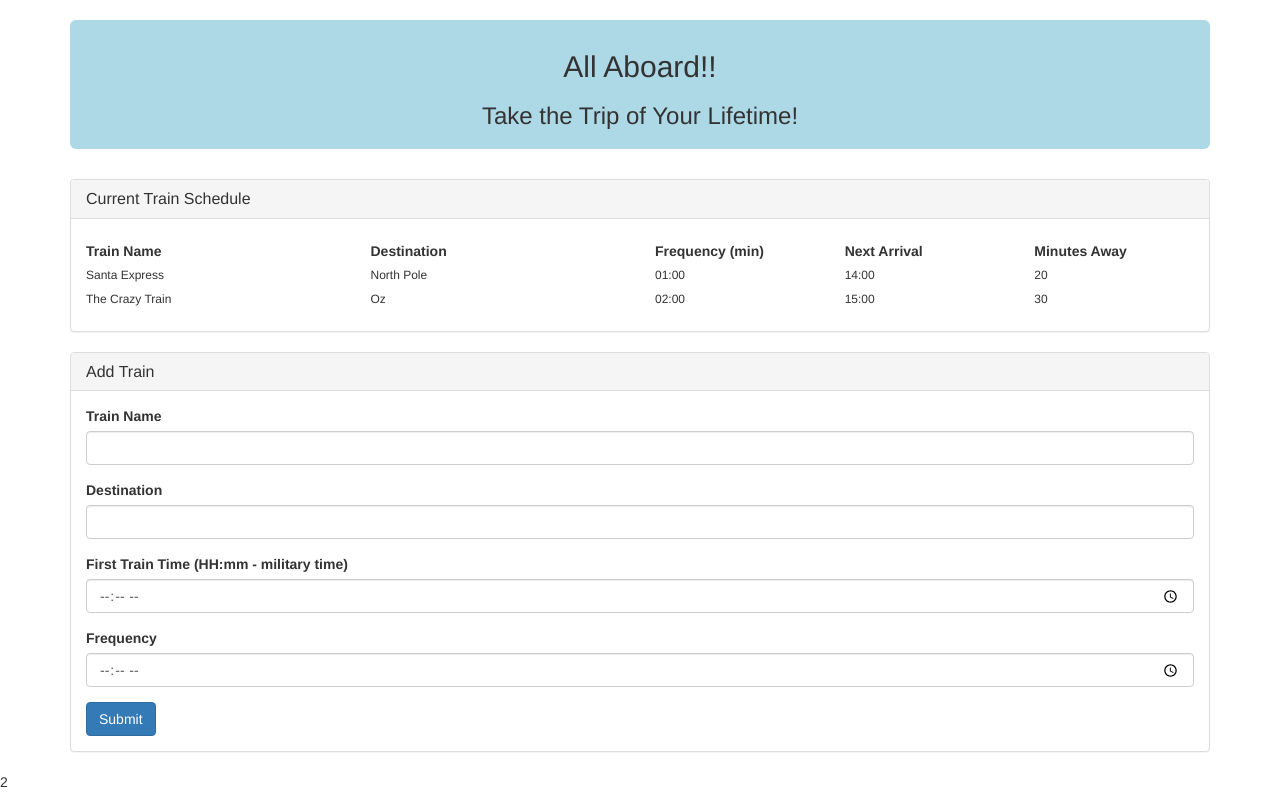
After one commit to ravitejavalluri/trainscheduler, a PHP site: page /index.1.html in a window 1280 px wide. The commit adds this page. Run offline with PHP 8.4, Linux system fonts and the light colour scheme; some libraries are stand-ins or nearby versions.

Commit message:
added function to update when child is added to db.  Need to fix it so that it gets all the children added before appending to the train schedule html.  Also need to fix the call to load all the data currently in the db.

```diff
--- a/assets/css/style.css
+++ b/assets/css/style.css
@@ -1,4 +1,5 @@
 .jumbotron {
 	padding: 10px;
 	background-color: lightblue;
+	/*color: white;*/
 }
--- a/assets/javascript/app.js
+++ b/assets/javascript/app.js
@@ -1,102 +1,18 @@
-var TrainScheduler = {
+// Steps to complete:
+/*
+1. Create Firebase link
+2. Get a snapshot of the current data and display the schedule
+3. Create button for adding new trains - then update the html + update the database
+4. Create a way to retrieve trains from the train database.
+5. Create a way to calculate the minutes away. Using difference between next arrival and current time. Then use moment.js formatting to set difference in months.
 
-  // Initial Values for a new train
-  trainName: "",
-  destination: "",
+*/
 
-  firstTrainTime: "00:00",
-  frequency: "00:00",
+// 1. Link to Firebase
+var trainData = new Firebase("https://sac-train-scheduler.firebaseio.com/");
 
-  // counter for views
-  viewCounter: 0,
-
-  displaySchedule: function(train, id){
-    // Create a div for each data value for the current train and append it to the schedule div
-    // Append the div in the appropriate column div, i.e. id="trainNameCol"
-    // Ex: <h6 id="trainName-1">Santa Express</h6>
-
-    // Train Name
-    var trainNameDiv = $("<h6>");
-
-    trainNameDiv.addClass("#trainName-" + id);
-    trainNameDiv.append(train.val().trainName);
-
-    $("#trainNameCol").append(trainNameDiv);
-
-    // Train Destination
-    var trainDestDiv = $("<h6>");
-
-    trainDestDiv.addClass("#destination-" + id);
-    trainDestDiv.append(train.val().destination);
-
-    $("#destinationCol").append(trainDestDiv);
-
-    // Train Frequency
-    var trainFreqDiv = $("<h6>");
-
-    trainFreqDiv.addClass("#frequency-" + id);
-    trainFreqDiv.append(train.val().frequency);
-
-    $("#frequencyCol").append(trainFreqDiv);
-
-    // Next Arrival
-    var nextArrivalDiv = $("<h6>");
-
-    nextArrivalDiv.addClass("#nextArrival-" + id);
-    nextArrivalDiv.append(train.val().nextArrival);
-
-    $("#nextArrivalCol").append(nextArrivalDiv);
-
-    // Minutes Away
-    var minutesAwayDiv = $("<h6>");
-
-    minutesAwayDiv.addClass("#nextArrival-" + id);
-    minutesAwayDiv.append(train.val().nextArrival + train.val().frequency);
-
-    $("#nextArrivalCol").append(minutesAwayDiv);
-  },
-
-  addTrain: function() {
-
-    // Get the input values
-    var trainName = $('#trainName').val().trim();
-    var destination = $('#destination').val().trim();
-    var trainTime = $('#trainTime').val().trim();
-    var frequency = $('#frequency').val().trim();
-
-    // Log the Train data
-    console.log(trainName);
-    console.log(destination);
-    console.log(trainTime);
-    console.log(frequency);
-
-    // Save the new price in Firebase
-    trainData.set({
-      trainName: trainName,
-      destination: destination,
-      trainTime: trainTime,
-      frequency: frequency
-    }, function(errorObject) {
-      if (errorObject) {
-        console.log('Synchronization failed');
-      } else {
-        console.log('Synchronization succeeded');
-      }
-    });
-
-    // Change the HTML to reflect the new train data
-//  $("#trainName").html(bidderName);
-//  $("#highestPrice").html("$" +  bidderPrice);
-  },
-};
-
-// ------------  FUNCTIONS  -------------------------------------------
-
-// Link to Firebase
-var trainData = new Firebase("https://sac-train-scheduler.firebaseio.com/");
-var trainCount = 0;
-
-// At the initial load, get a snapshot of the current data.
+// 2. At the initial load, get a snapshot of the current data.
+/*
 trainData.on("value", function(snapshot) {
 
   // If there are trains scheduled, then display each one in the schedule
@@ -104,32 +20,23 @@ trainData.on("value", function(snapshot) {
 
     snapshot.forEach(function(data) {
 
-      TrainScheduler.displaySchedule(data, trainCount++);
-
-/* Replace this with one call to displaySchedule with the data for
- * the current train retrieved from the database.  Pass the count
- * along so displaySchedule can create a unique id for the html where
- * the data will be displayed.
-
-    // Set the initial variables for highBidder equal to the stored values.
-    trainName = snapshot.val().trainName;
-    destination = snapshot.val().destination;
-    firstTrainTime = "00:00" // for now. later use moments.js to format for military time
-    frequency = "00:00" // use moments.js
-
-    // Change the HTML to reflect the initial value
-    $('#trainName').html(snapshot.val().trainName);
-    $('#destination').html(snapshot.val().destination);
-    $('#firstTrainTime').html(snapshot.val().firstTrainTime);
-    $('#frequency').html(snapshot.val().frequency);
-
-    // Print the initial data to the console.
-    console.log(snapshot.val().trainName);
-    console.log(snapshot.val().destination);
-    console.log(snapshot.val().firstTrainTime);
-    console.log(snapshot.val().frequency);
-    }
-*/
+	   // Set the initial variables for train equal to the stored values.
+	    trainName = snapshot.val().trainName;
+	    destination = snapshot.val().destination;
+	    firstTrainTime = snapshot.val().trainTime;
+	    frequency = snapshot.val().frequency;
+///
+	    // Change the HTML to reflect the initial value
+	    $('#trainName').html(trainName);
+	    $('#destination').html(destination);
+	    $('#firstTrainTime').html(trainTime);
+	    $('#frequency').html(frequency);
+///
+	    // Print the initial data to the console.
+	    console.log(trainName);
+	    console.log(destination);
+	    console.log(firstTrainTime);
+	    console.log(frequency);
     });
   }
   // There are no trains scheduled to be displayed
@@ -143,30 +50,119 @@ trainData.on("value", function(snapshot) {
     console.log("The read failed: " + errorObject.code);
 
 });
+*/
 
-trainData.on("child_added", function(snapshot, prevChildKey) {
-  var newTrain = snapshot.val();
+// 3. Button for adding Trains
+$("#addTrainBtn").on("click", function(){
 
-  TrainScheduler.displaySchedule(newTrain, trainCount++);
+	// Grabs user input
+	var trainName = $("#trainNameInput").val().trim();
+	var destination = $("#destinationInput").val().trim();
+	var trainTime = moment($("#trainTimeInput").val().trim(), "HHmm").format("HH:mm");
+	var frequency = $("#frequencyInput").val().trim();
 
+	// Creates local "temporary" object for holding train data
+	var newTrain = {
+		trainName:  trainName,
+		destination: destination,
+		trainTime: trainTime,
+		frequency: frequency
+	};
+
+	// Uploads train data to the database
+	employeeData.push(newTrain, function(errorObject) {
+
+      if (errorObject) {
+        console.log('Push failed');
+      } else {
+        console.log('Push succeeded');
+      }
+    });;
+
+	// Logs everything to console
+	console.log(newTrain.trainName);
+	console.log(newTrain.destination);
+	console.log(newTrain.trainTime);
+	console.log(newTrain.frequency);
+
+	// Clears all of the text-boxes
+	$("#trainNameInput").val("");
+	$("#destinationInput").val("");
+	$("#trainTimeInput").val("");
+	$("#frequencyInput").val("");
+
+	// Prevents moving to new page
+	return false;
 });
 
-// --------------------------------------------------------------
+// 3. Create Firebase event for adding a train to the database and a row in the html when a user adds an entry
+trainData.on("child_added", function(childSnapshot, prevChildKey){
 
-// Whenever a user clicks the submit button
-$("#addTrain").on("click", function() {
+	console.log("key="+childSnapshot.key()+",val="+childSnapshot.val());
 
-  TrainScheduler.addTrain();
+	// Store everything into a variable.
+	var trainName = childSnapshot.val().trainName;
+	var destination = childSnapshot.val().destination;
+	var trainTime = childSnapshot.val().trainTime;
+	var frequency = childSnapshot.val().frequency;
+
+	// Train Info
+	console.log(trainName);
+	console.log(destination);
+	console.log(trainTime);
+	console.log(frequency);
+
+	// Format the train start
+//	var trainTimeFormat = moment.unix(trainTime).format("HH:mm");
+	// Calculate next arrival and minutes away using hardcore math
+	// To calculate the next arrival
+	// ( Current Time - Start Time ) / Frequency == Number of Train Arrivals that
+	// have passed.
+	// (Frequency - remaining minutes ) == the amount of minutes until the next
+	// arrival
+//	var nextArrival = moment().subtract(moment.unix(trainTime, 'HH:mm'), "minutes");
+	// Ignore correct usage of moment.js for now
+
+	var currentTime = moment.unix();
+	var startTime = moment.unix(trainTime);
+	var remainingMinutes = (currentTime - startTime) % frequency;
+	var nextArrival = currentTime + remainingMinutes;
+	console.log(nextArrival);
+
+	// Calculate the minutes away
+	var minutesAway = moment().subtract(moment.unix(nextArrival, 'HH:mm'), "minutes");
+	console.log(nextArrival);
+
+	// Add each train's data into the table
+	$("#trainSchedule > tbody").append("<tr><td>" + trainName +
+										"</td><td>" + destination +
+										"</td><td>" + frequency +
+										"</td><td>" + nextArrival +
+										"</td><td>" + minutesAway +
+										"</td></tr>");
+/*
+	var tableRow = $("<tr>");
+	var tableData1 = $("<td>");
+	tableData1.html(trainName);
+	var tableData2 = $("<td>");
+	tableData2.html(destination);
+	var tableData3 = $("<td>");
+	tableData3.html(trainTime);
+	var tableData4 = $("<td>");
+	tableData4.html(frequency);
+	tableRow.append(tableData1);
+	tableRow.append(tableData2);
+	tableRow.append(tableData3);
+	tableRow.append(tableData4);
+	$("#trainSchedule > tbody").append(tableRow);
+*/
+});
 
 
-  // Return False to allow "enter"
-  return false;
-});
+// Example Time Math
+// -----------------------------------------------------------------------------
+// Assume Employee start date of January 1, 2015
+// Assume current date is March 1, 2016
 
-var onComplete = function(error) {
-  if (error) {
-    console.log('Synchronization failed');
-  } else {
-    console.log('Synchronization succeeded');
-  }
-};
+// We know that this is 15 months.
+// Now we will create code in moment.js to confirm that any attempt we use mets this test case
--- /dev/null
+++ b/index.1.html
@@ -0,0 +1,111 @@
+<!DOCTYPE html>
+<html lang="en">
+<head>
+	<meta charset="UTF-8">
+	<title>All Aboard!!</title>
+
+	<!-- Local Stylesheets -->
+    <link rel="stylesheet" type="text/css" href="assets/css/reset.css">
+
+	<!-- Bootstrap CDN-->
+	<link rel="stylesheet" href="https://maxcdn.bootstrapcdn.com/bootstrap/3.3.6/css/bootstrap.min.css" integrity="sha384-1q8mTJOASx8j1Au+a5WDVnPi2lkFfwwEAa8hDDdjZlpLegxhjVME1fgjWPGmkzs7" crossorigin="anonymous">
+	<script src="https://code.jquery.com/jquery-2.2.1.min.js"></script>
+	<script src="https://maxcdn.bootstrapcdn.com/bootstrap/3.3.6/js/bootstrap.min.js" integrity="sha384-0mSbJDEHialfmuBBQP6A4Qrprq5OVfW37PRR3j5ELqxss1yVqOtnepnHVP9aJ7xS" crossorigin="anonymous"></script>
+
+    <link rel="stylesheet" type="text/css" href="assets/css/style.css">
+
+	<!-- Firebase Reference -->
+	<script src="https://cdn.firebase.com/js/client/2.4.1/firebase.js"></script>
+</head>
+<body>
+
+<div class="container">
+	<br>
+
+	<!-- Jumbotron Title -->
+	<div class="jumbotron">
+		<h2 class="text-center">All Aboard!!</h2>
+		<h3 class="text-center">Take the Trip of Your Lifetime!</h3>
+	</div>
+
+	<!-- Train Schedule -->
+	<div class="row">
+		<div class="col-lg-12">
+			<div class="panel panel-default">
+				<div class="panel-heading">
+					<h5 class="panel-title">Current Train Schedule</h5>
+				</div>
+				<div class="panel-body">
+					<div class="row">
+						<div class="col-sm-3" id="trainNameCol">
+							<h5><strong>Train Name</strong> <span></span></h5>
+							<h6 id="trainName-1">Santa Express</h6>
+							<h6 id="trainName-2">The Crazy Train</h6>
+						</div>
+						<div class="col-sm-3" id="destinationCol">
+							<h5><strong>Destination</strong> <span></span></h5>
+							<h6 id="destination-1">North Pole</h6>
+							<h6 id="destination-2">Oz</h6>
+						</div>
+						<div class="col-sm-2" id="frequencyCol">
+							<h5><strong>Frequency (min)</strong> <span></span></h5>
+							<h6 id="frequency-1">01:00</h6>
+							<h6 id="frequency-2">02:00</h6>
+						</div>
+						<div class="col-sm-2" id="nextArrivalCol">
+							<h5><strong>Next Arrival</strong> <span></span></h5>
+							<h6 id="nextArrival-1">14:00</h6>
+							<h6 id="nextArrival-2">15:00</h6>
+						</div>
+						<div class="col-sm-2" id="minutesAwayCol">
+							<h5><strong>Minutes Away</strong> <span></span></h5>
+							<h6 id="minutesAway-1">20</h6>
+							<h6 id="minutesAway-2">30</h6>
+						</div>
+					</div>
+				</div>
+			</div>
+		</div>
+	</div>
+
+	<!-- Add Train -->
+	<div class="row">
+		<div class="col-lg-12">
+			<div class="panel panel-default">
+				<div class="panel-heading">
+					<h3 class="panel-title">Add Train</h3>
+				</div>
+				<div class="panel-body">
+					<form>
+						<div class="form-group">
+							<label for="trainName">Train Name</label>
+							<input type="text" class="form-control" id="trainName">
+						</div>
+						<div class="form-group">
+							<label for="desination">Destination</label>
+							<input type="text" class="form-control" id="destination">
+						</div>
+						<div class="form-group">
+							<label for="trainTime">First Train Time (HH:mm - military time)</label>
+							<!-- use type="time" for now -->
+							<input type="time" class="form-control" id="trainTime">
+						</div>
+						<div class="form-group">
+							<label for="frequency">Frequency</label>
+							<input type="time" class="form-control" id="frequency">
+						</div>
+						<button id="addTrain" type="submit" class="btn btn-primary">Submit</button>
+					</form>
+				</div>
+			</div>
+		</div>
+	</div>
+</div>
+
+</div>
+
+	<!-- Javascript -->
+	<script src="assets/javascript/app.js"></script>
+
+</body>
+</html>2
```
Also changed, not shown: assets/javascript/app.1.js (added, +180 -0 lines), index.html (+52 -61 lines).
